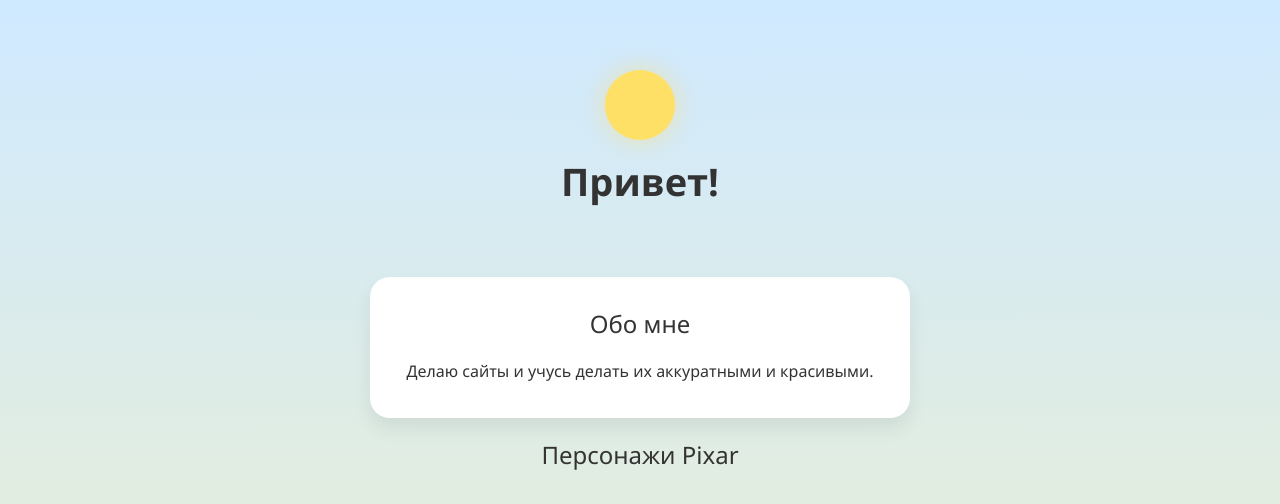
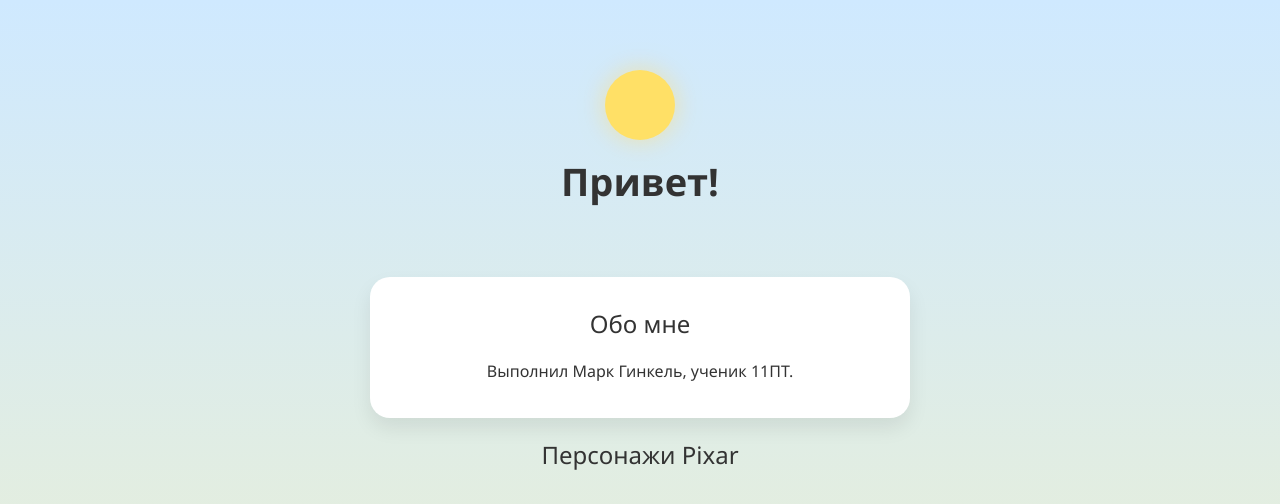
Before and after one commit to LORDLARF/myyyysite, a plain HTML site: page index.html in a window 1280 px wide. Shown: the top 504 px of the page. Drawn offline with Linux system fonts and the light colour scheme.

Commit message:
Update index.html

```diff
--- a/index.html
+++ b/index.html
@@ -100,7 +100,7 @@
 
   <div class="about">
     <h2>Обо мне</h2>
-    <p>Делаю сайты и учусь делать их аккуратными и красивыми.</p>
+    <p>Выполнил Марк Гинкель, ученик 11ПТ.</p>
   </div>
 
   <h2>Персонажи Pixar</h2>
```
